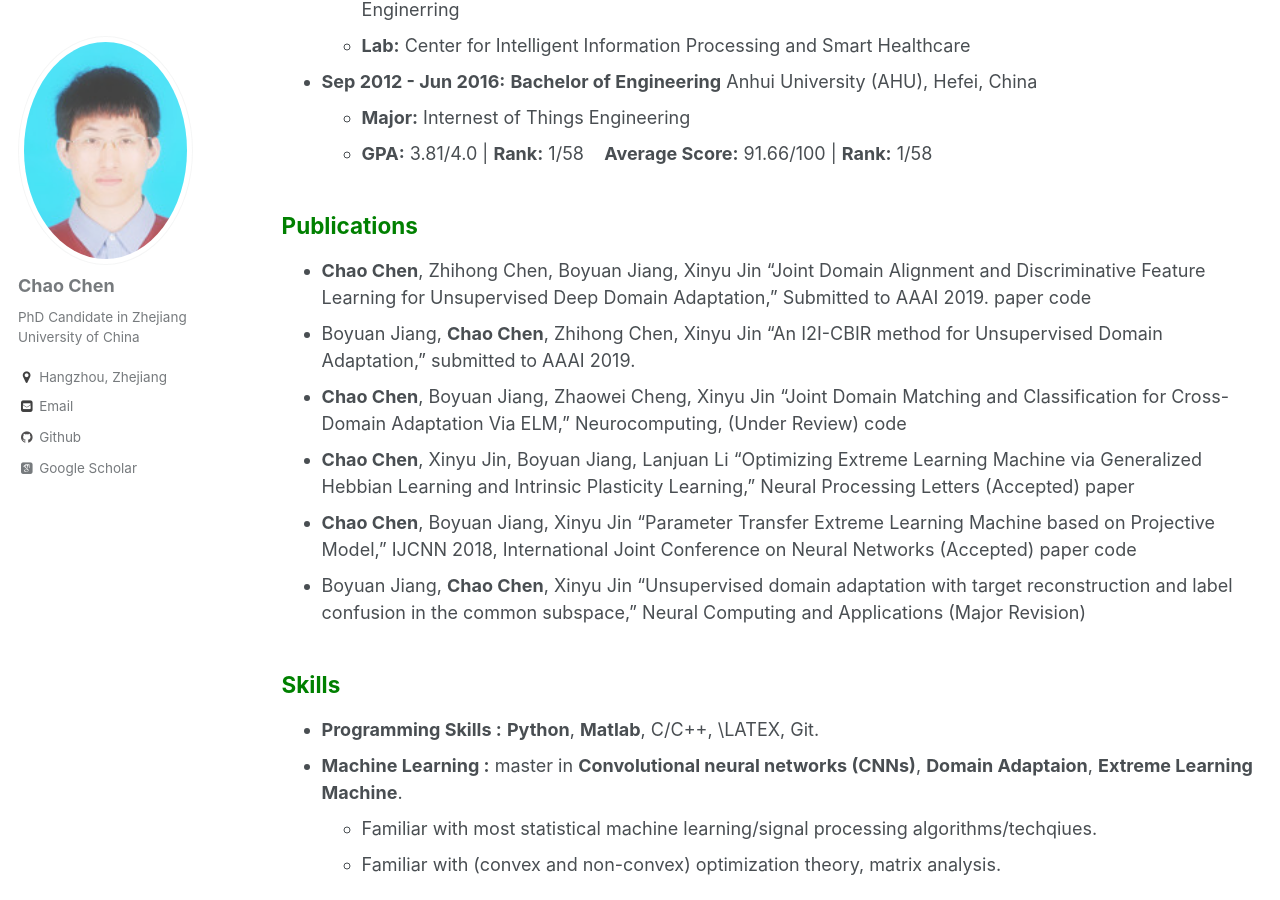
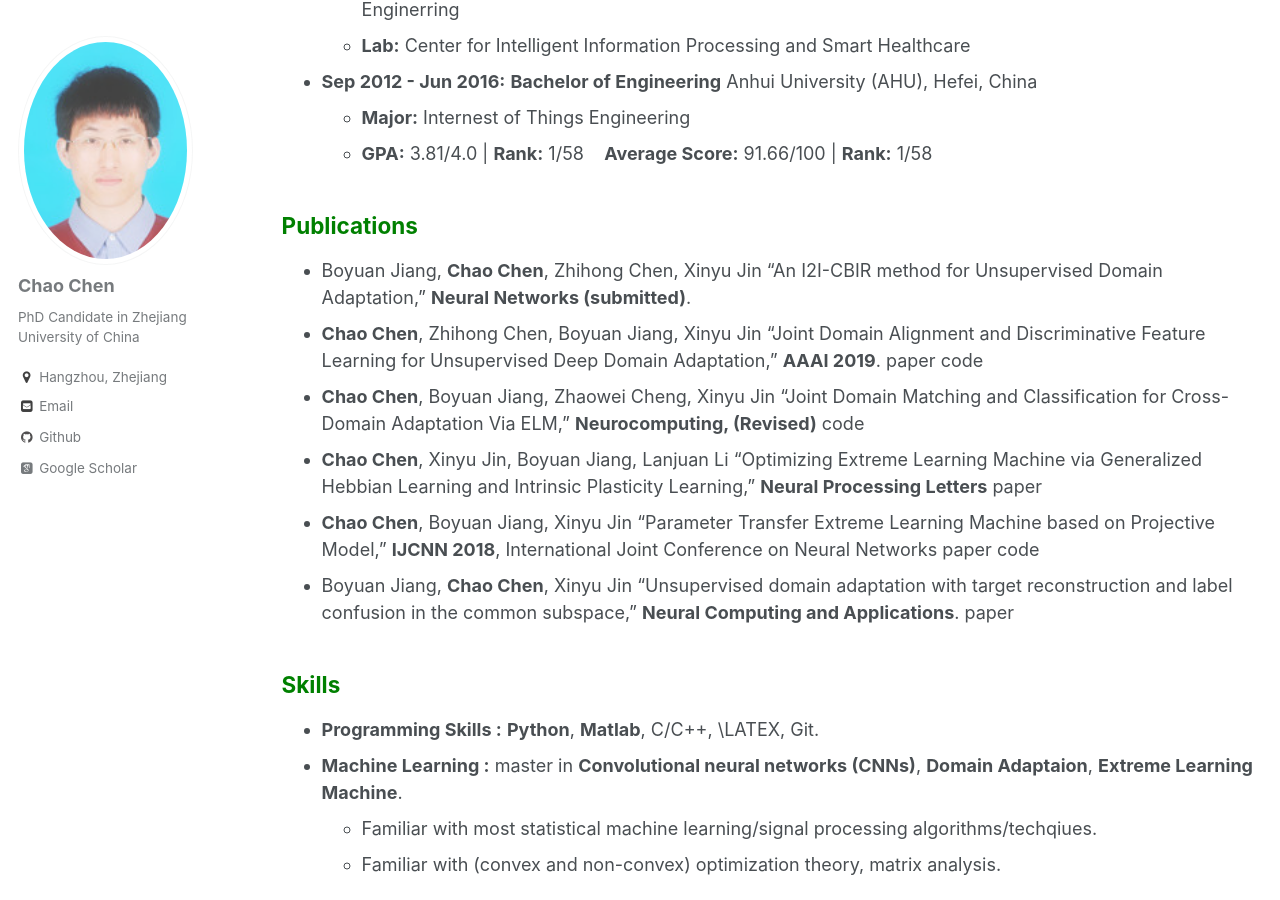
Before and after one commit to chenchao666/chenchao666.github.io, a Jekyll site: the page built from _pages/cv.md, in a window 1280 px wide and 900 px high, scrolled down 577 px. Built offline with Jekyll 4.4.1, drawn with Linux system fonts in a browser that asks for light colours; some web fonts are replaced.

Commit message:
Update cv.md

```diff
--- a/_pages/cv.md
+++ b/_pages/cv.md
@@ -22,15 +22,16 @@ My research interests cover a range of issues : **Statistics and Optimization**,
   - **GPA:** 3.81/4.0 \| **Rank:** 1/58 &nbsp;&nbsp; **Average Score:** 91.66/100 \| **Rank:** 1/58
 
 ## <span style="color: green"> Publications </span>
-* **Chao Chen**, Zhihong Chen, Boyuan Jiang, Xinyu Jin “Joint Domain Alignment and Discriminative Feature Learning for Unsupervised Deep Domain Adaptation,” Submitted to AAAI 2019. [paper](https://arxiv.org/abs/1808.09347) [code](https://github.com/chenchao666/JDDA-Master)
-* Boyuan Jiang, **Chao Chen**, Zhihong Chen, Xinyu Jin “An I2I-CBIR method for Unsupervised Domain Adaptation,” submitted to AAAI 2019.
-* **Chao Chen**, Boyuan Jiang, Zhaowei Cheng, Xinyu Jin “Joint Domain Matching and Classification for Cross-Domain Adaptation Via ELM,” Neurocomputing, (Under Review) [code](https://github.com/chenchao666/JDMC)
+* Boyuan Jiang, **Chao Chen**, Zhihong Chen, Xinyu Jin “An I2I-CBIR method for Unsupervised Domain Adaptation,” **Neural Networks (submitted)**.
+* **Chao Chen**, Zhihong Chen, Boyuan Jiang, Xinyu Jin “Joint Domain Alignment and Discriminative Feature Learning for Unsupervised Deep Domain Adaptation,” **AAAI 2019**. [paper](https://arxiv.org/abs/1808.09347) [code](https://github.com/chenchao666/JDDA-Master)
+* **Chao Chen**, Boyuan Jiang, Zhaowei Cheng, Xinyu Jin “Joint Domain Matching and Classification for Cross-Domain Adaptation Via ELM,” **Neurocomputing, (Revised)** [code](https://github.com/chenchao666/JDMC)
 * **Chao Chen**, Xinyu Jin, Boyuan Jiang, Lanjuan Li “Optimizing Extreme Learning Machine via Generalized Hebbian Learning
-and Intrinsic Plasticity Learning,” Neural Processing Letters (Accepted) [paper](https://link.springer.com/article/10.1007/s11063-018-9869-6)
-* **Chao Chen**, Boyuan Jiang, Xinyu Jin “Parameter Transfer Extreme Learning Machine based on Projective Model,” IJCNN 2018,
-International Joint Conference on Neural Networks (Accepted) [paper](https://arxiv.org/abs/1809.01018) [code](https://github.com/chenchao666/PTELM)
+and Intrinsic Plasticity Learning,” **Neural Processing Letters** [paper](https://link.springer.com/article/10.1007/s11063-018-9869-6)
+* **Chao Chen**, Boyuan Jiang, Xinyu Jin “Parameter Transfer Extreme Learning Machine based on Projective Model,” **IJCNN 2018**,
+International Joint Conference on Neural Networks [paper](https://arxiv.org/abs/1809.01018) [code](https://github.com/chenchao666/PTELM)
 * Boyuan Jiang, **Chao Chen**, Xinyu Jin “Unsupervised domain adaptation with target reconstruction and label confusion in
-the common subspace,” Neural Computing and Applications (Major Revision)
+the common subspace,” **Neural Computing and Applications**. [paper](https://link.springer.com/article/10.1007/s00521-018-3846-x)
+
 
 ## <span style="color: green"> Skills </span>
 * **Programming Skills :** **Python**, **Matlab**, C/C++, \LATEX, Git.
```
